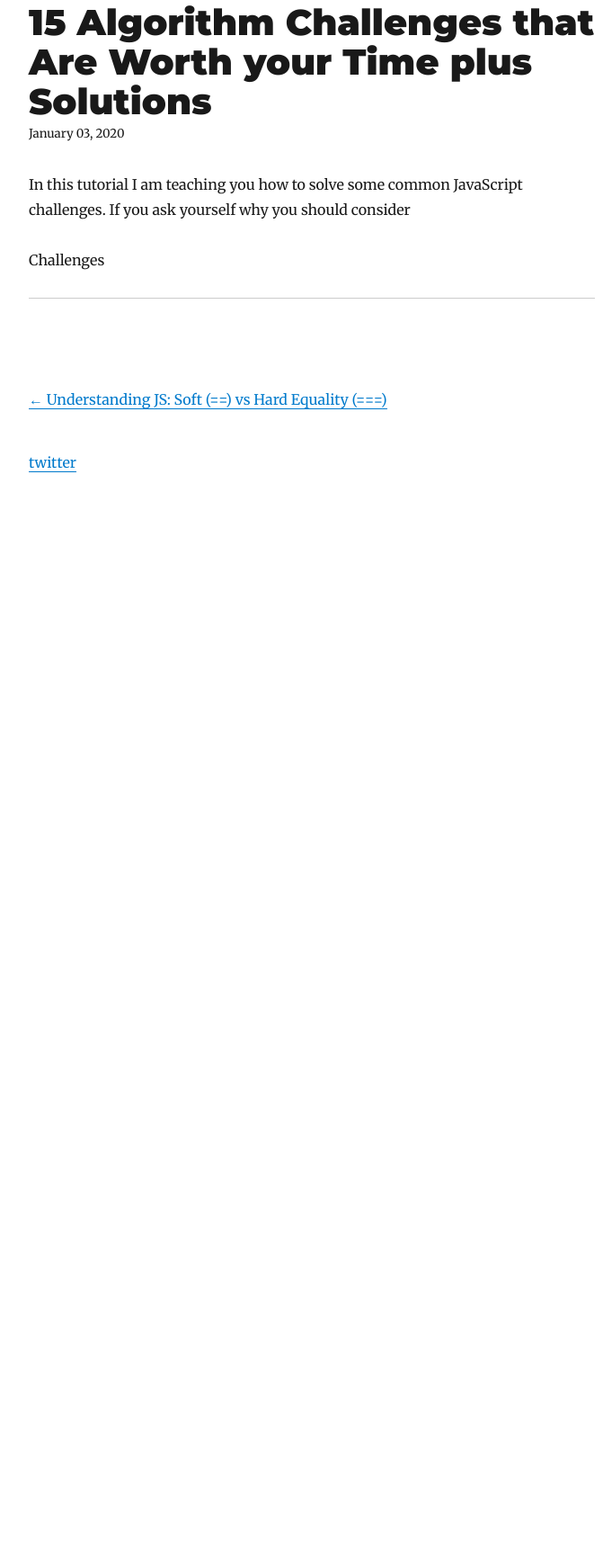
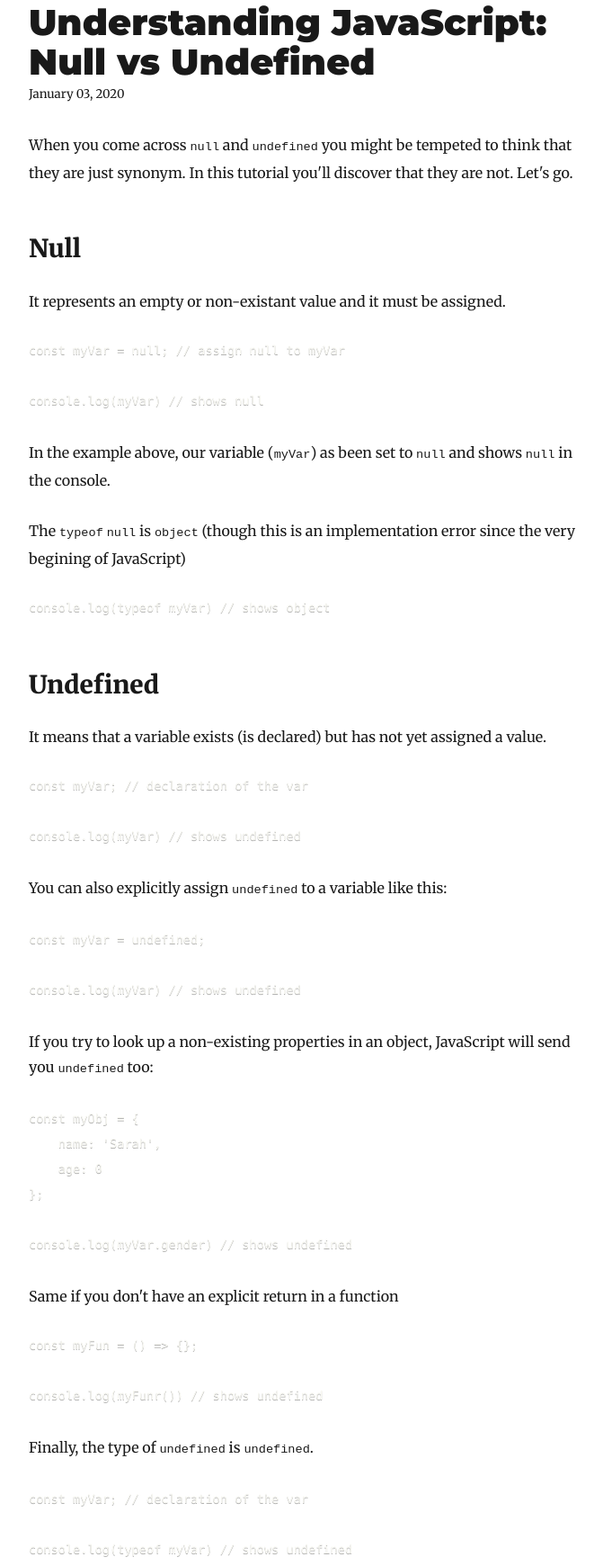
Before and after one commit to Bam92/abelmbula, a Gatsby site: page /null-vs-undefined-js/ in a window 1280 px wide. Shown: the part 92-1833 px from the top of the page at 90% size, without its empty margins (293-964 px from the left). Before the commit the page ends 800 px from the top, so only its background shows below. Built offline with nearby package versions, Linux system fonts and the light colour scheme; Gatsby itself is replaced by a stand-in of ours; some packages are replaced by stand-ins of ours; code samples lack their colours.

Commit message:
Change the conclusion description of null vs undefined in JS and add function in undefined section

````diff
--- a/content/blog/null-vs-undefined-js/index.md
+++ b/content/blog/null-vs-undefined-js/index.md
@@ -1,9 +1,76 @@
 ---
-title: "15 Algorithm Challenges that Are Worth your Time plus Solutions"
+title: "Understanding JavaScript: Null vs Undefined"
 date: "2020-01-03T22:23:03.284Z"
-description: "Develop the algorithm mindset in you and become comftable with common JS challenges"
+description: "Do you think they are the same? Follow me to in this tutorial and you'll see that they different"
 ---
 
-In this tutorial I am teaching you how to solve some common JavaScript challenges. If you ask yourself why you should consider
+When you come across `null` and `undefined` you might be tempeted to think that they are just synonym. In this tutorial you'll discover that they are not. Let's go.
 
-Challenges
+## Null
+
+It represents an empty or non-existant value and it must be assigned.
+
+```js
+const myVar = null; // assign null to myVar
+
+console.log(myVar) // shows null
+```
+
+In the example above, our variable (`myVar`) as been set to `null` and shows `null` in the console.
+
+The `typeof` `null` is  `object` (though this is an implementation error since the very begining of JavaScript)
+
+```js
+console.log(typeof myVar) // shows object
+```
+
+## Undefined
+
+It means that a variable exists (is declared) but  has not yet assigned a value.
+
+```js
+const myVar; // declaration of the var
+
+console.log(myVar) // shows undefined
+```
+
+You can also explicitly assign `undefined` to a variable like this:
+
+```js
+const myVar = undefined;
+
+console.log(myVar) // shows undefined
+```
+
+If you try to look up a non-existing properties in an object, JavaScript will send you `undefined` too:
+
+```js
+const myObj = {
+    name: 'Sarah',
+    age: 0
+};
+
+console.log(myVar.gender) // shows undefined
+```
+
+Same if you don't have an explicit return in a function
+
+```js
+const myFun = () => {};
+
+console.log(myFunr()) // shows undefined
+```
+
+Finally, the type of `undefined` is `undefined`.
+
+```js
+const myVar; // declaration of the var
+
+console.log(typeof myVar) // shows undefined
+```
+
+## Conclusion
+
+`null` is a value that represents no value whereas `undefined` is the default value for a variable that  has not been assigned a specific value, or a function that has no explicit return value, or non-existing properties in an object.
+
+Thank you for reading!
````
